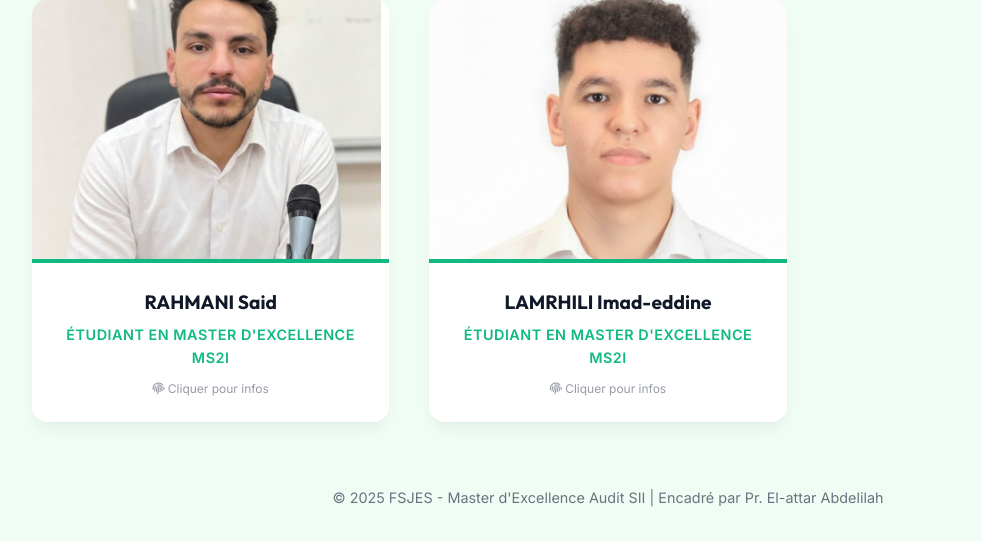
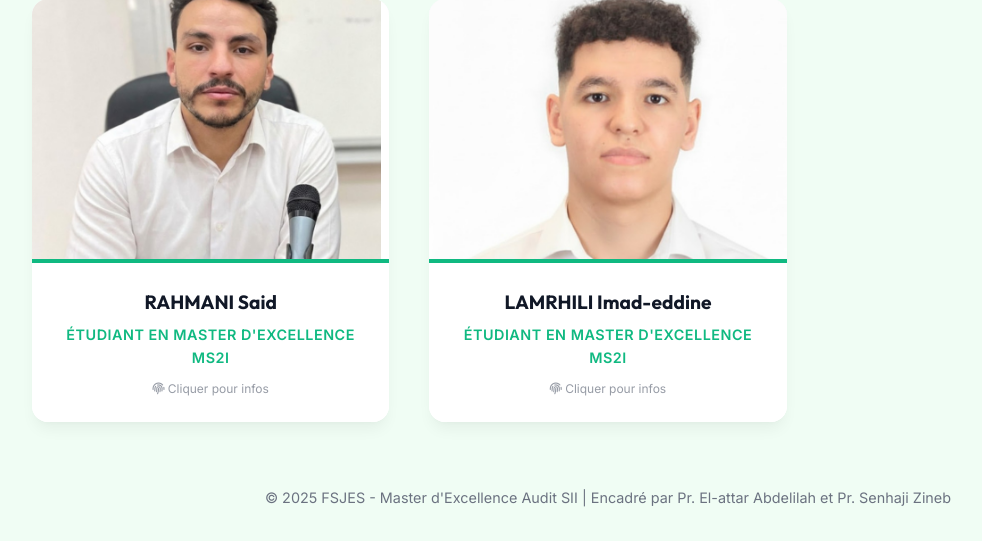
Before and after one commit to aminebou0/EvoluCheck, a Flask app: page /about in a window 1280 px wide. Shown: the part 1531-2072 px from the top of the page, without its empty margins (32-1014 px from the left). Run offline with Flask 3, Linux system fonts and the light colour scheme.

Commit message:
Description de vos modifications

```diff
--- a/templates/base.html
+++ b/templates/base.html
@@ -99,7 +99,7 @@
 
     <!-- PIED DE PAGE -->
     <footer style="text-align: center; padding: 2rem; color: #6B7280; font-size: 0.9rem;">
-        <p>© 2025 FSJES - Master d'Excellence Audit SII | Encadré par Pr. El-attar Abdelilah</p>
+        <p>© 2025 FSJES - Master d'Excellence Audit SII | Encadré par Pr. El-attar Abdelilah et  Pr. Senhaji Zineb</p>
     </footer>
 
     <!-- SCRIPTS JS -->
```
